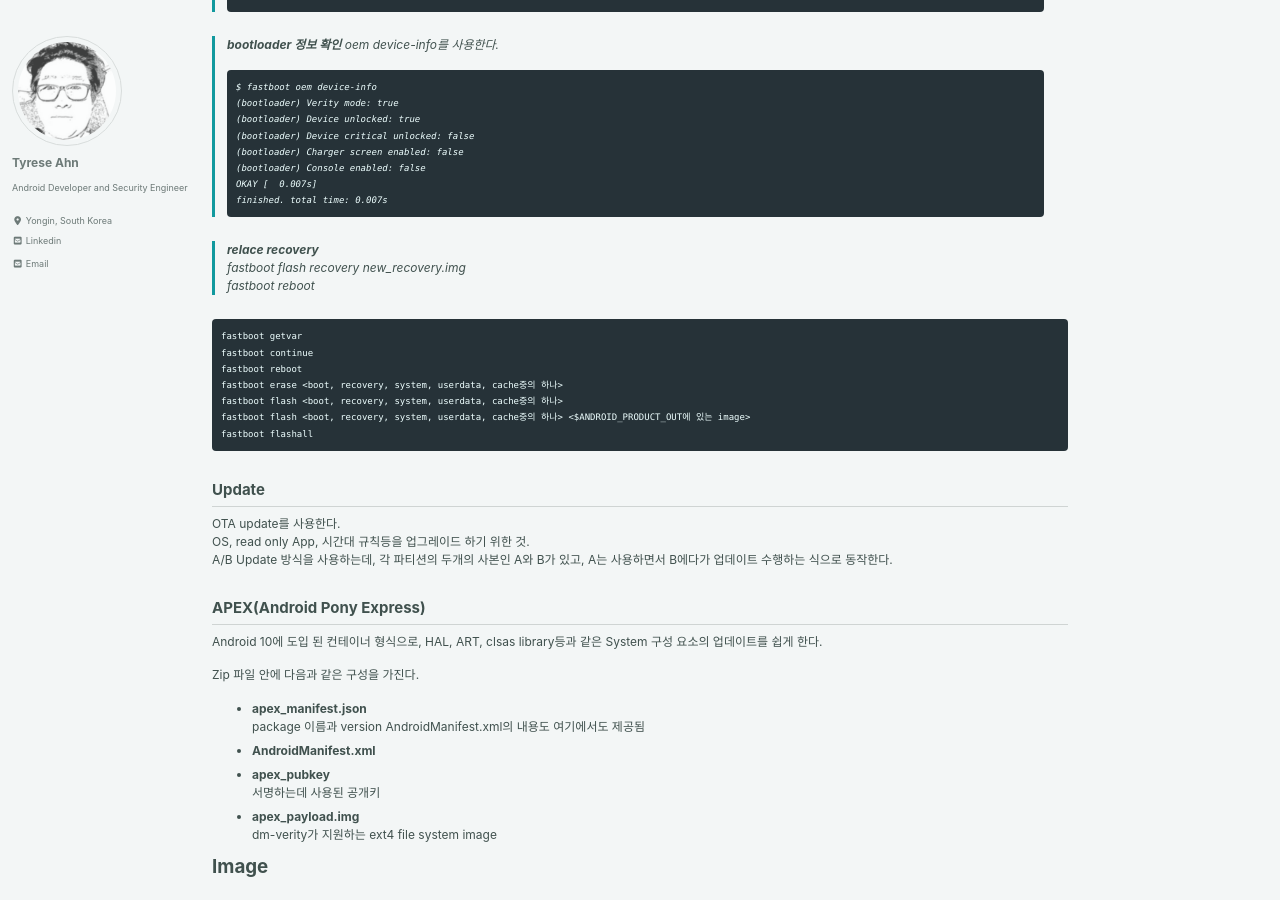
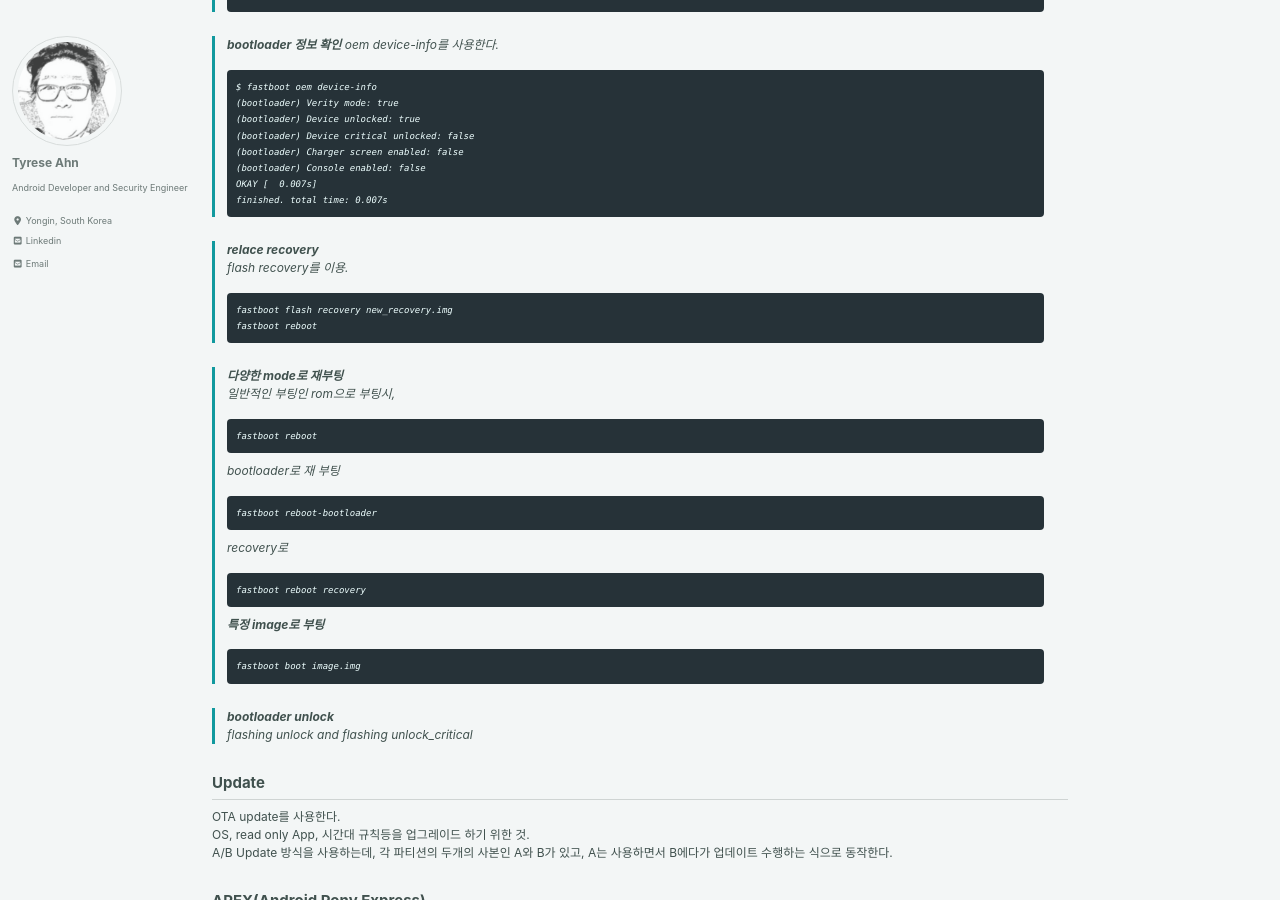
Before and after one commit to devdevil1901/devdevil1901.github.io, a Jekyll site: the page built from _pages/android-flash.md, in a window 1280 px wide and 900 px high, scrolled down 567 px. Built offline with Jekyll 4.4.1, drawn with Linux system fonts in a browser that asks for light colours; cached includes are drawn as plain includes; nearby versions of some CDN libraries.

Commit message:
Update android-flash.md

````diff
--- a/_pages/android-flash.md
+++ b/_pages/android-flash.md
@@ -47,18 +47,33 @@ finished. total time: 0.007s
 ```
 
 > **relace recovery**
+flash recovery를 이용.
+```
 fastboot flash recovery new_recovery.img
 fastboot reboot
+```
 
+> **다양한 mode로 재부팅**
+일반적인 부팅인 rom으로 부팅시,
 ```
-fastboot getvar
-fastboot continue
 fastboot reboot
-fastboot erase <boot, recovery, system, userdata, cache중의 하나>
-fastboot flash <boot, recovery, system, userdata, cache중의 하나>
-fastboot flash <boot, recovery, system, userdata, cache중의 하나> <$ANDROID_PRODUCT_OUT에 있는 image>
-fastboot flashall
 ```
+bootloader로 재 부팅
+```
+fastboot reboot-bootloader
+```
+recovery로
+```
+fastboot reboot recovery
+```
+**특정 image로 부팅**
+```
+fastboot boot image.img
+```
+
+> **bootloader unlock**
+flashing unlock and flashing unlock_critical
+
 
 
 ## Update
````
